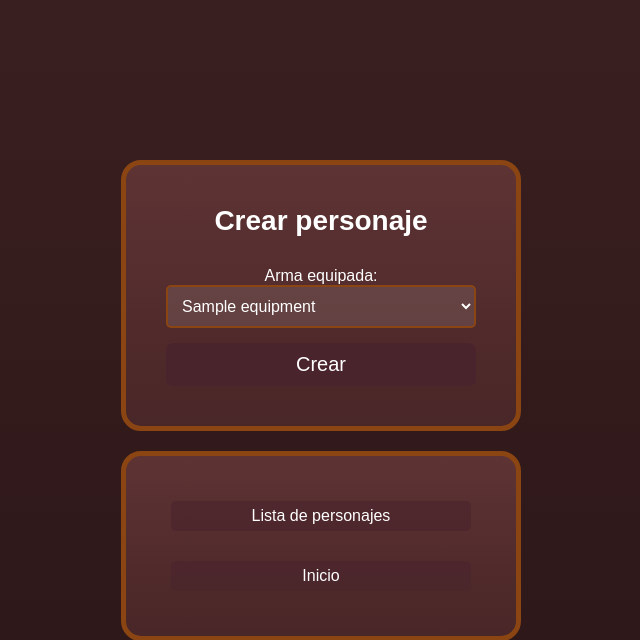
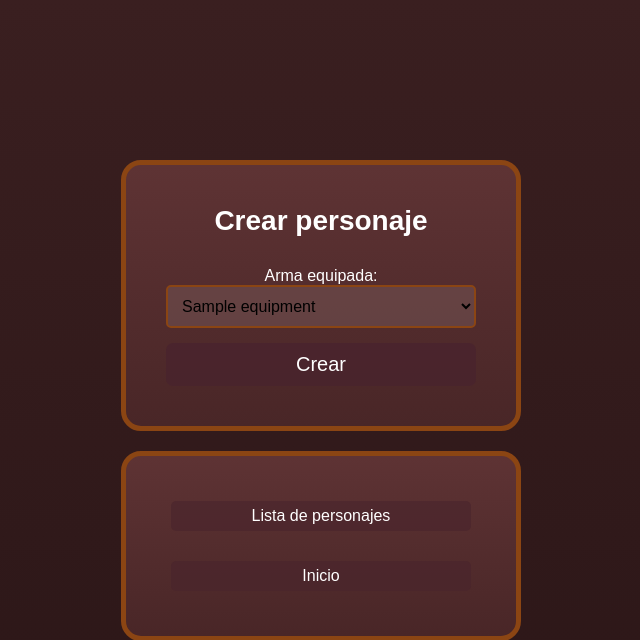
Before and after one commit to daninogales30/juego_tierra_media_django, a Django app: page /equip_weapon/1/ in a window 1280 px wide. Shown: the top 640 px of the page, without its empty margins (319-959 px from the left). Run offline with Django 5.2, Linux system fonts and the light colour scheme; tables that the repository leaves empty hold one stand-in row (values such as "Sample post").

Commit message:
character_form.css actualizado

```diff
--- a/character/static/character_form.css
+++ b/character/static/character_form.css
@@ -63,7 +63,7 @@ input:focus, textarea:focus, select:focus {
     border-color: #cfcfcf;
 }
 
-option[value="elfo"], option[value="humana"], option[value="Enano"], option[value="Hobbit"]{
+option[value="elfo"], option[value="humana"], option[value="Enano"], option[value="Hobbit"], #id_arma_equipada{
     color: black;
 }
 
```
